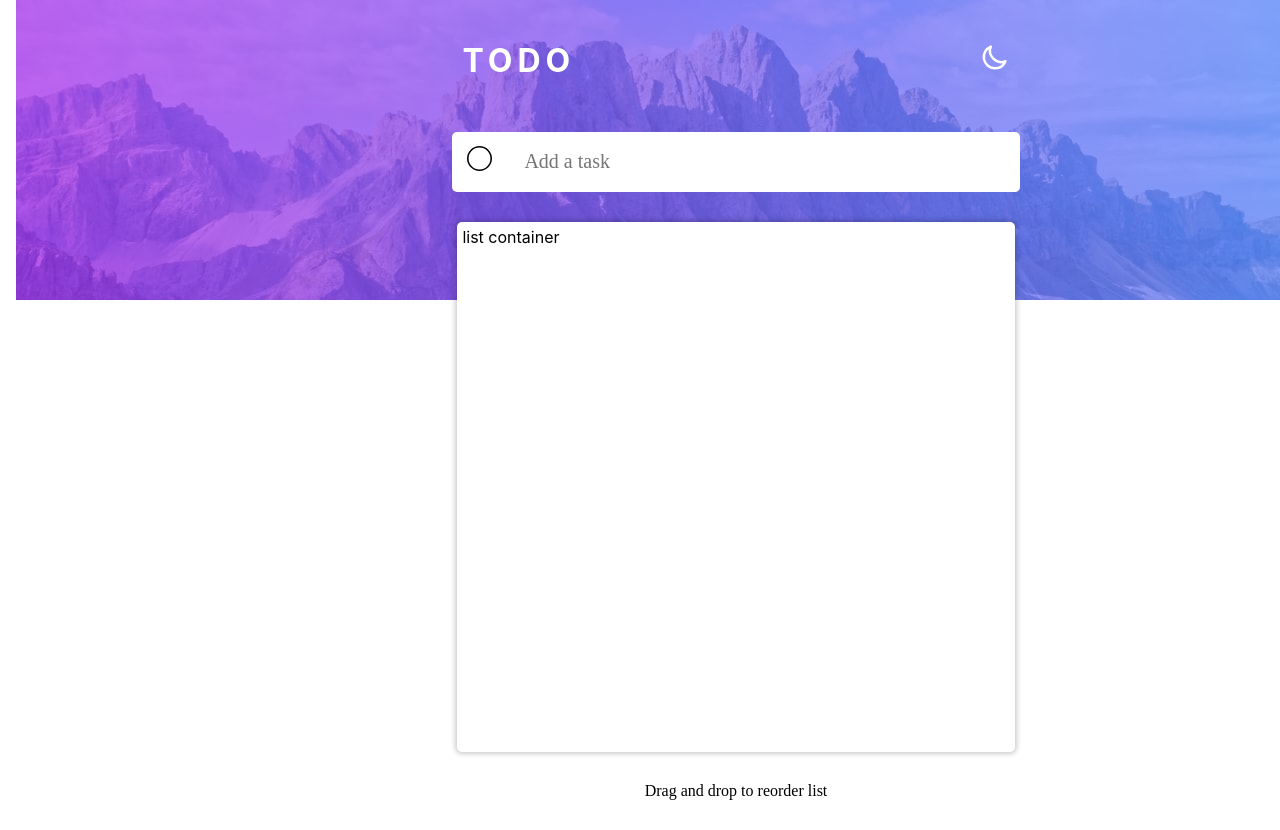
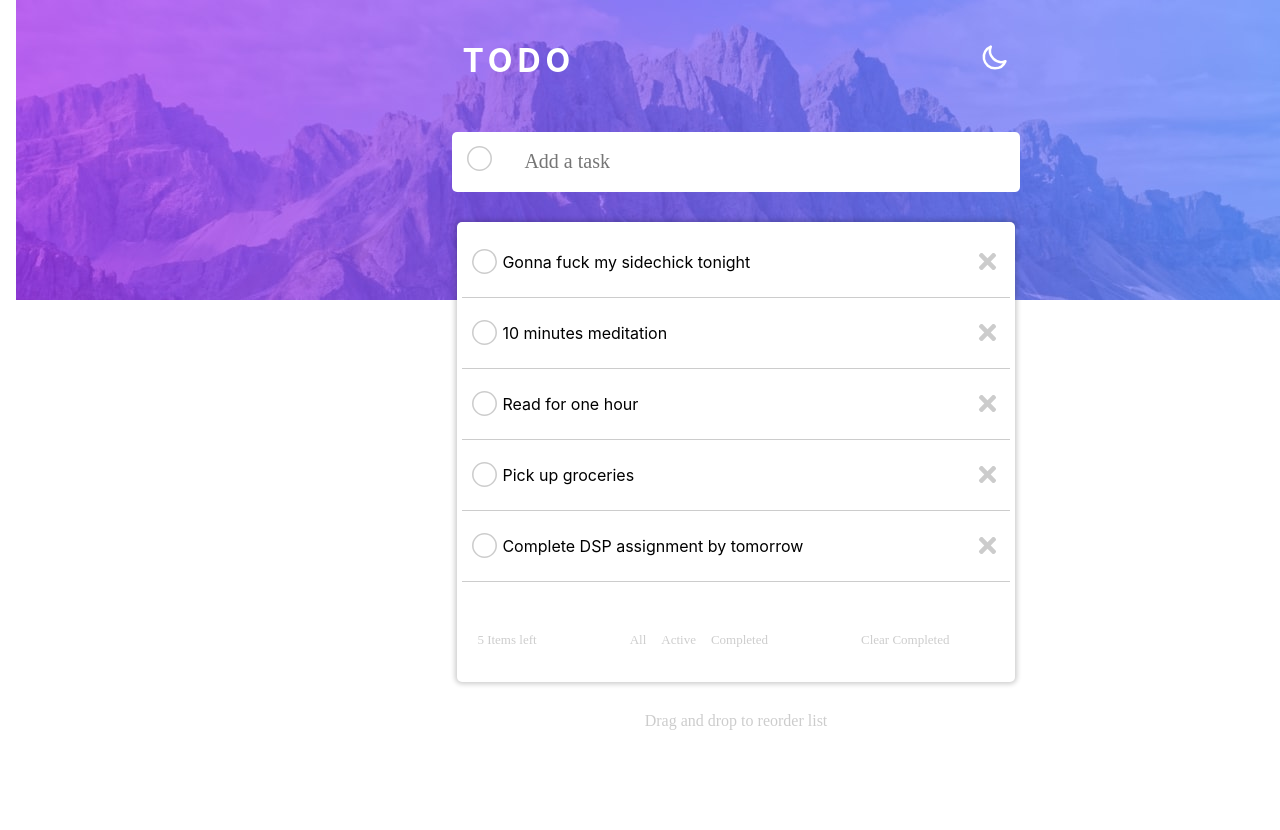
Before and after one commit to enochsarkodie/Todo-App, a React (Create React App) app: page / in a window 1280 px wide. Shown: the top 830 px of the page. Built offline with nearby package versions, Linux system fonts and the light colour scheme.

Commit message:
improved main page display

```diff
--- a/src/Components/MainPage.jsx
+++ b/src/Components/MainPage.jsx
@@ -1,11 +1,14 @@
-import React from "react"
+import React, { useState } from "react"
 import "./Styles.css"
 import {HiOutlineMoon} from "react-icons/hi"
 import {BsCircle} from "react-icons/bs"
+import {FaTimes} from "react-icons/fa"
 import lightImg from "./Images/bg-desktop-light.jpg"
+import { todoList } from "./dummyData"
 
 
 function MainPage(){
+    const [tasks, setTasks] = useState(todoList)
 
     return(
         <div className="main">
@@ -21,7 +24,31 @@ function MainPage(){
                     <input type="text" placeholder="Add a task"/>
             </div>
             <div className="listContainer">
-                    list container
+                <div className="listItems">
+                    {tasks.map(item=>{
+                        return (
+                            <div className="item">
+                                <div>
+                                    <BsCircle
+                                        size={25}
+                                        color="rgba(0,0,0,0.2)"
+                                        className="circle"/>
+                                    <li>{item.task}</li>
+                                </div>
+                                <FaTimes size={25} color="rgba(0,0,0,0.2)" />
+                            </div>
+                        )
+                    })}
+                </div>
+                <div className="bottom">
+                    <span>{tasks.length} Items left</span>
+                    <span className="filter">
+                        <span>All</span>
+                        <span>Active</span>
+                        <span>Completed</span>
+                    </span>
+                    <span>Clear Completed</span>
+                </div>
             </div>
             <span>Drag and drop to reorder list</span>
         </div>
--- a/src/Components/Styles.css
+++ b/src/Components/Styles.css
@@ -1,6 +1,7 @@
 .App {
   width: 100vw;
   position: relative;
+  height: 830px;
 }
 .App .main {
   width: 45%;
@@ -12,9 +13,11 @@
   position: absolute;
   left: 35%;
   padding-top: 20px;
+  margin-bottom: 30px;
 }
 .App .main span {
   font-family: cursive;
+  color: rgba(0, 0, 0, 0.2);
 }
 .App .main .backgroundImage {
   position: absolute;
@@ -34,6 +37,7 @@
 }
 .App .main .heading span {
   font-size: 30px;
+  color: white;
 }
 .App .main .inputField {
   background: white;
@@ -58,13 +62,53 @@
 }
 .App .main .inputField span {
   font-size: 25px;
+  color: rgba(0, 0, 0, 0.2);
 }
 .App .main .listContainer {
-  height: 520px;
+  height: 450px;
   width: 95%;
   border-radius: 5px;
   padding: 5px;
   z-index: 100;
   background: white;
   box-shadow: 0px 0px 5px 2px rgba(0, 0, 0, 0.2);
+}
+.App .main .listContainer .listItems {
+  height: 90%;
+  overflow-y: auto;
+}
+.App .main .listContainer .listItems .item {
+  display: flex;
+  align-items: center;
+  padding: 10px 10px;
+  gap: 20px;
+  justify-content: space-between;
+  height: 50px;
+  border-bottom: 1px solid rgba(0, 0, 0, 0.2);
+}
+.App .main .listContainer .listItems .item .circle {
+  cursor: pointer;
+}
+.App .main .listContainer .listItems .item div {
+  display: flex;
+  align-items: center;
+  gap: 5px;
+}
+.App .main .listContainer .listItems .item div li {
+  list-style-type: none;
+}
+.App .main .listContainer .bottom {
+  display: flex;
+  padding-left: 15px;
+  width: 100%;
+  gap: 17%;
+  color: rgba(0, 0, 0, 0.2);
+  font-size: 13px;
+}
+.App .main .listContainer .bottom .filter {
+  display: flex;
+  gap: 15px;
+}
+.App .main .listContainer .bottom .filter span {
+  cursor: pointer;
 }/*# sourceMappingURL=Styles.css.map */
--- a/src/Components/Styles.scss
+++ b/src/Components/Styles.scss
@@ -1,8 +1,7 @@
 .App{
     width: 100vw;
     position: relative;
-
-
+    height: 830px;
 
     .main{
         width: 45%;
@@ -14,9 +13,11 @@
         position: absolute;
         left: 35%;
         padding-top: 20px;
+        margin-bottom: 30px;
 
         span{
             font-family: cursive;
+            color: rgba(0,0,0,0.2);
         }
         .backgroundImage{
             position: absolute;
@@ -36,6 +37,7 @@
             }
             span{
                 font-size: 30px;
+                color: white;
             }
         }
 
@@ -63,17 +65,68 @@
 
             span{
                 font-size: 25px;
+                color: rgba(0,0,0,0.2)
             }
         }
 
         .listContainer{
-            height: 520px;
+            height: 450px;
             width: 95%;
             border-radius: 5px;
             padding: 5px;
             z-index: 100;
             background: white;
             box-shadow: 0px 0px 5px 2px rgba(0,0,0,0.2);
+
+            .listItems{
+                height: 90%;
+                overflow-y: auto;
+
+                .item{
+                    display: flex;
+                    align-items: center;
+                    padding: 10px 10px;
+                    gap: 20px;
+                    justify-content: space-between;
+                    height: 50px;
+                    border-bottom: 1px solid rgba(0,0,0,0.2);
+
+                    .circle{
+                        cursor: pointer;
+                    }
+
+                    div{
+                        display: flex;
+                        align-items: center;
+                        gap: 5px;
+
+                        li{
+                            list-style-type: none;
+                        }
+                }
+                }
+            }
+
+            .bottom{
+                display: flex;
+                padding-left: 15px;
+                width: 100%;
+                gap: 17%;
+                color: rgba(0,0,0,0.2);
+                font-size: 13px;
+
+
+
+                .filter{
+                    display: flex;
+                    gap: 15px;
+
+                    span{
+                        cursor: pointer;
+
+                    }
+                }
+            }
         }
     }
 }
--- /dev/null
+++ b/src/Components/dummyData.js
@@ -0,0 +1,24 @@
+export const todoList = [
+    {
+        task: 'Gonna fuck my sidechick tonight',
+        completed : false
+    },
+    {
+        task: '10 minutes meditation',
+        completed : true
+    },
+    {
+        task: 'Read for one hour',
+        completed : false
+    },
+    {
+        task: 'Pick up groceries',
+        completed : true
+    },
+    {
+        task: 'Complete DSP assignment by tomorrow',
+        completed : false
+    }
+]
+
+export {}
```
Also changed, not shown: 1 other file (tests, documents, lock files or other folders).
